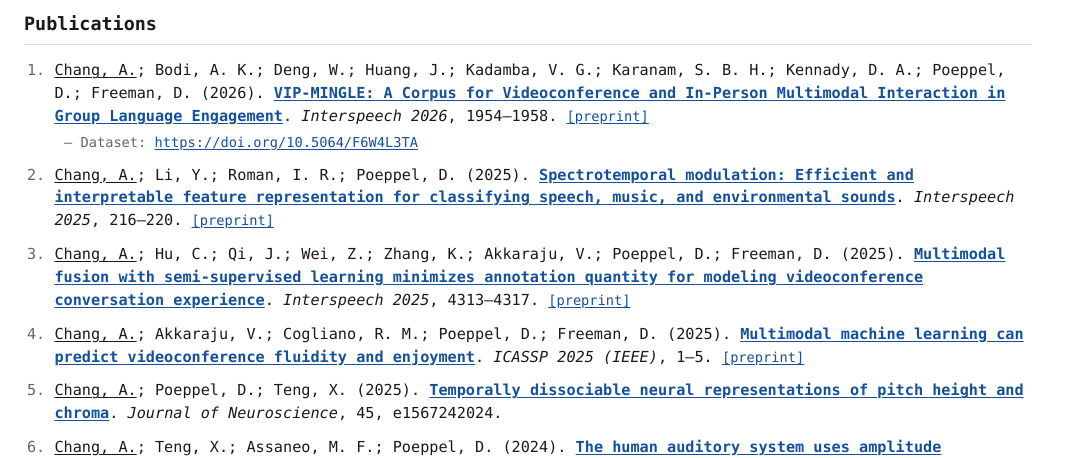
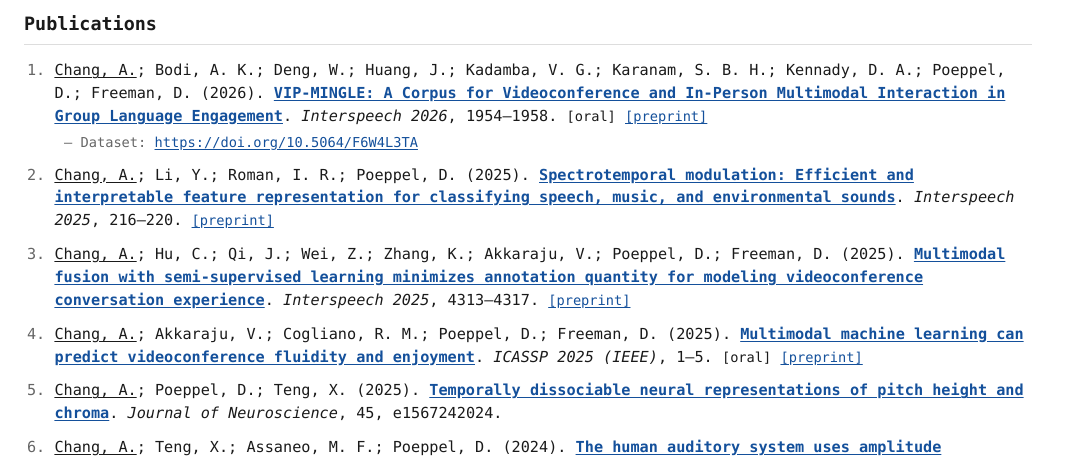
Before and after one commit to curlsloth/curlsloth.github.io, a Jekyll site: the page built from index.md, in a window 1280 px wide. Shown: the part 1328-1786 px from the top of the page, without its empty margins (0-1076 px from the left). Built offline with Jekyll 4.4.1, drawn with Linux system fonts in a browser that asks for light colours.

Commit message:
Label ICASSP 2025 and Interspeech 2026 papers as oral
Co-Authored-By: Claude Opus 5.5 (1M context) <noreply@anthropic.com>

```diff
--- a/_data/publications.yml
+++ b/_data/publications.yml
@@ -6,6 +6,7 @@
 #  present it becomes the paper's link. Add `dataset_doi` for an accompanying
 #  dataset; it renders as a trailing "Dataset" link. Add `preprint_doi` (an
 #  arXiv DOI) for a conference paper; it renders as a trailing "[preprint]".
+#  Add `oral: true` for an oral presentation; it renders as "[oral]".
 # =============================================================================
 
 publications:
@@ -16,6 +17,7 @@ publications:
     year: 2026
     pages: "1954–1958"
     doi: "10.21437/Interspeech.2026-2367"
+    oral: true
     preprint_doi: "10.48550/arXiv.2607.13614"
     dataset_doi: "10.5064/F6W4L3TA"
 
@@ -41,6 +43,7 @@ publications:
     year: 2025
     pages: "1–5"
     doi: "10.1109/ICASSP49660.2025.10889480"
+    oral: true
     preprint_doi: "10.48550/arXiv.2501.03190"
 
   - title: "Temporally dissociable neural representations of pitch height and chroma"
--- a/_layouts/default.html
+++ b/_layouts/default.html
@@ -56,7 +56,8 @@
           <span class="authors">{{ p.authors | replace: "Chang, A.", '<span class="me">Chang, A.</span>' }}</span>
           ({{ p.year }}).
           {% if p.doi %}<a class="title" href="https://doi.org/{{ p.doi }}">{{ p.title }}</a>{% else %}<span class="title">{{ p.title }}</span>{% endif %}.
-          <span class="venue">{{ p.venue }}</span>{% if p.volume %}, {{ p.volume }}{% endif %}{% if p.pages %}, {{ p.pages }}{% endif %}.{% if p.preprint_doi %}
+          <span class="venue">{{ p.venue }}</span>{% if p.volume %}, {{ p.volume }}{% endif %}{% if p.pages %}, {{ p.pages }}{% endif %}.{% if p.oral %}
+          <span class="oral">[oral]</span>{% endif %}{% if p.preprint_doi %}
           <a class="preprint" href="https://doi.org/{{ p.preprint_doi }}">[preprint]</a>{% endif %}
           {% if p.dataset_doi %}
           <ul class="pub-extra">
--- a/assets/css/style-90s.css
+++ b/assets/css/style-90s.css
@@ -127,6 +127,7 @@ ol.pubs li { margin: 0 0 0.6rem; line-height: 1.4; }
 .pub .venue { font-style: italic; }
 .pub .me { font-weight: 700; text-decoration: none; }
 .pub .preprint { font-size: 0.9em; white-space: nowrap; }
+.pub .oral { font-size: 0.9em; white-space: nowrap; }
 .pub-extra {
   list-style: none;
   margin: 0.15rem 0 0;
--- a/assets/css/style.css
+++ b/assets/css/style.css
@@ -123,6 +123,7 @@ ol.pubs li::marker { color: var(--muted); }
 .pub .venue { font-style: italic; }
 .pub .me { text-decoration: underline; text-underline-offset: 2px; }
 .pub .preprint { font-size: 0.9em; white-space: nowrap; }
+.pub .oral { font-size: 0.9em; white-space: nowrap; }
 .pub .preprint:hover { color: var(--link-hi); }
 .pub-extra {
   list-style: none;
```
